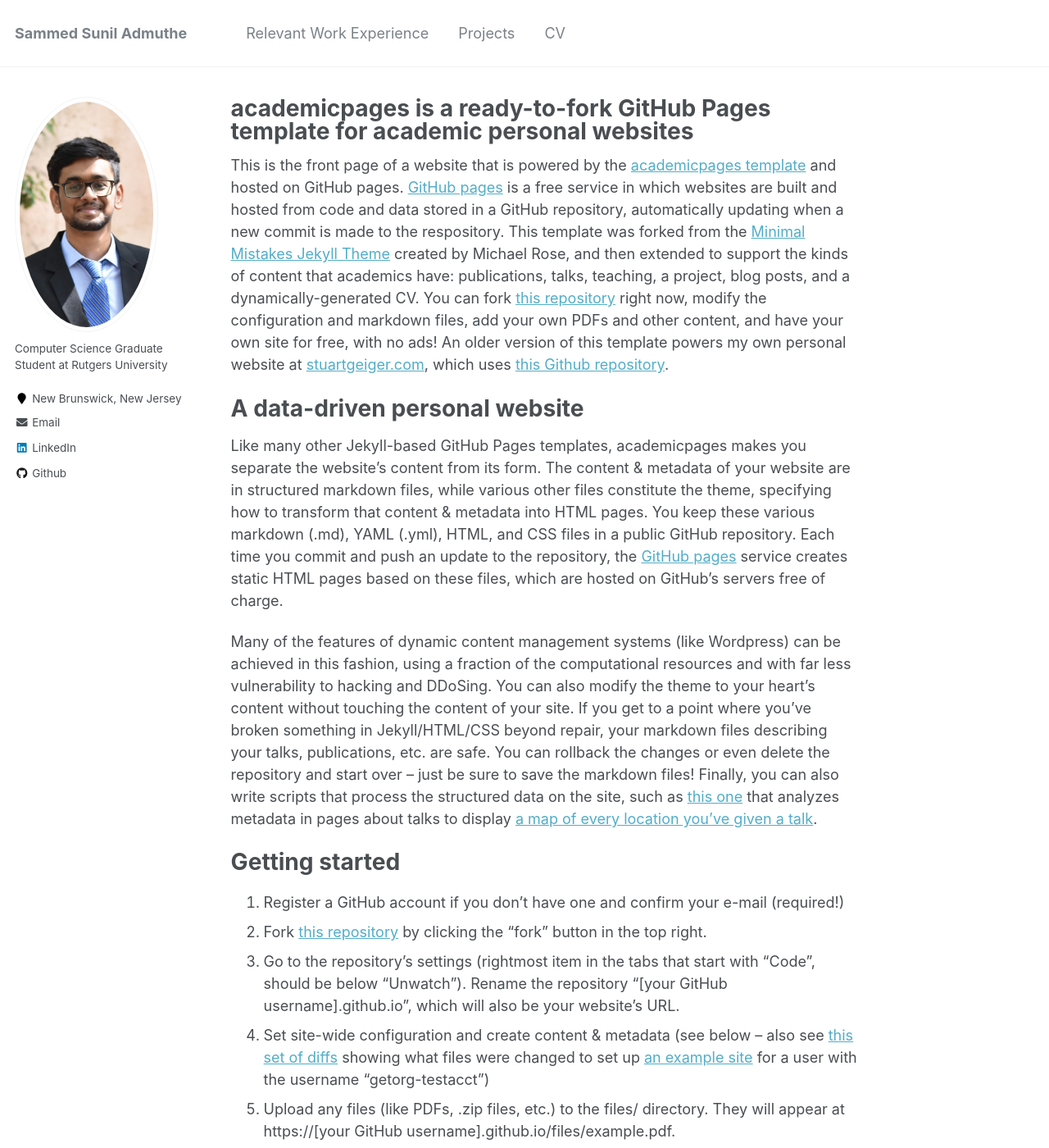
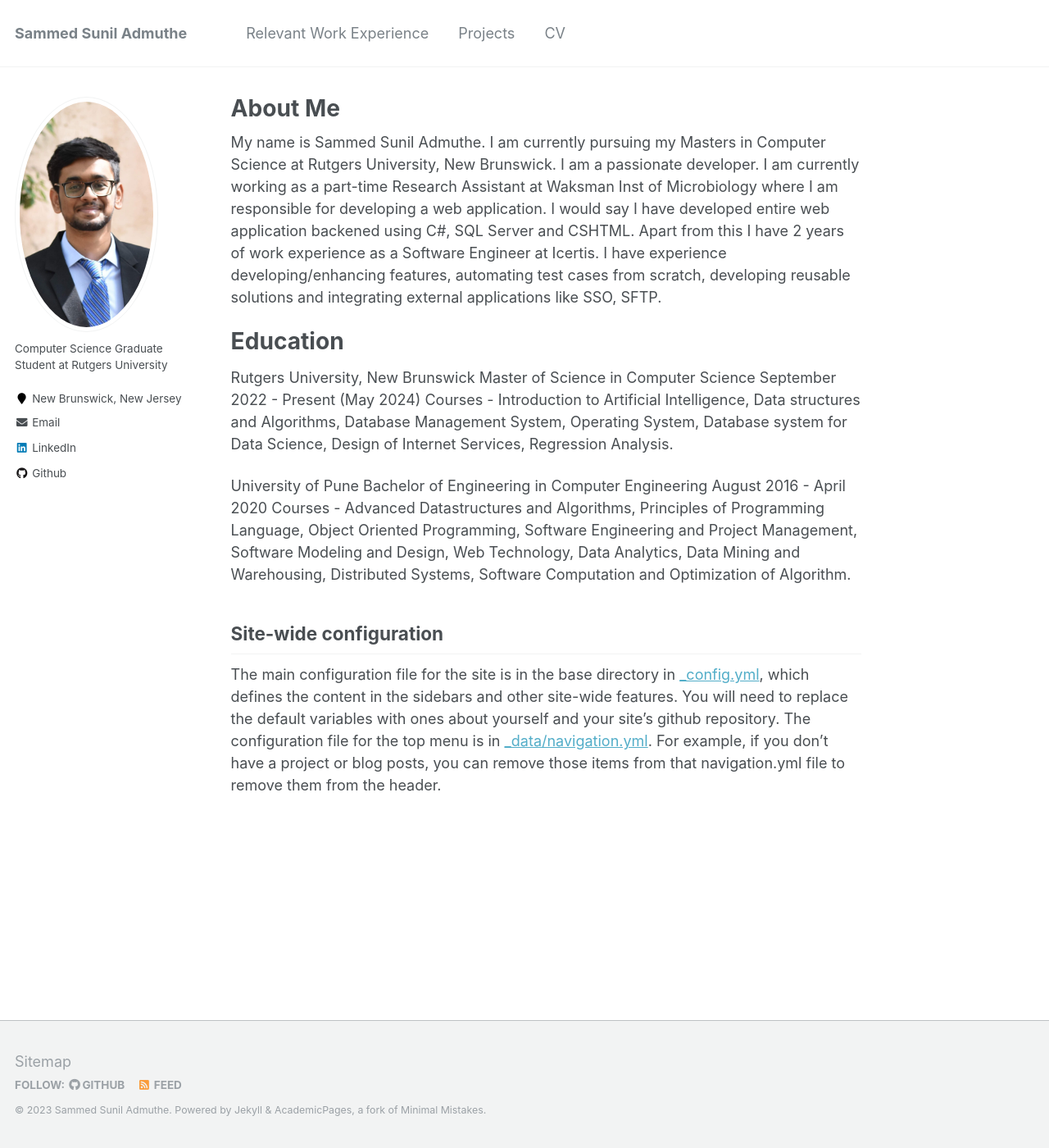
Before and after one commit to SammedAdmuthe/SammedAdmuthe.github.io, a Jekyll site: the page built from _pages/about.md, in a window 1280 px wide and 1400 px high. Shown: the whole window at 82% size. Built offline with Jekyll 4.4.1, drawn with Linux system fonts in a browser that asks for light colours; some of the changed text lies outside the part shown.

Commit message:
Added contents to About Page

```diff
--- a/_pages/about.md
+++ b/_pages/about.md
@@ -1,6 +1,6 @@
 ---
 permalink: /
-title: "academicpages is a ready-to-fork GitHub Pages template for academic personal websites"
+title: "About Me"
 excerpt: "About me"
 author_profile: true
 redirect_from:
@@ -8,43 +8,22 @@
   - /about.html
 ---
 
-This is the front page of a website that is powered by the [academicpages template](https://github.com/academicpages/academicpages.github.io) and hosted on GitHub pages. [GitHub pages](https://pages.github.com) is a free service in which websites are built and hosted from code and data stored in a GitHub repository, automatically updating when a new commit is made to the respository. This template was forked from the [Minimal Mistakes Jekyll Theme](https://mmistakes.github.io/minimal-mistakes/) created by Michael Rose, and then extended to support the kinds of content that academics have: publications, talks, teaching, a project, blog posts, and a dynamically-generated CV. You can fork [this repository](https://github.com/academicpages/academicpages.github.io) right now, modify the configuration and markdown files, add your own PDFs and other content, and have your own site for free, with no ads! An older version of this template powers my own personal website at [stuartgeiger.com](http://stuartgeiger.com), which uses [this Github repository](https://github.com/staeiou/staeiou.github.io).
+My name is Sammed Sunil Admuthe. I am currently pursuing my Masters in Computer Science at Rutgers University, New Brunswick. I am a passionate developer. I am currently working as a part-time Research Assistant at Waksman Inst of Microbiology where I am responsible for developing a web application. I would say I have developed entire web application backened using C#, SQL Server and CSHTML. Apart from this I have 2 years of work experience as a Software Engineer at Icertis. I have experience developing/enhancing features, automating test cases from scratch, developing reusable solutions and integrating external applications like SSO, SFTP.
 
-A data-driven personal website
+Education
 ======
-Like many other Jekyll-based GitHub Pages templates, academicpages makes you separate the website's content from its form. The content & metadata of your website are in structured markdown files, while various other files constitute the theme, specifying how to transform that content & metadata into HTML pages. You keep these various markdown (.md), YAML (.yml), HTML, and CSS files in a public GitHub repository. Each time you commit and push an update to the repository, the [GitHub pages](https://pages.github.com/) service creates static HTML pages based on these files, which are hosted on GitHub's servers free of charge.
+Rutgers University, New Brunswick
+Master of Science in Computer Science
+September 2022 - Present (May 2024)
+Courses -
+Introduction to Artificial Intelligence, Data structures and Algorithms, Database Management System, Operating System, Database system for Data Science, Design of Internet Services, Regression Analysis.
 
-Many of the features of dynamic content management systems (like Wordpress) can be achieved in this fashion, using a fraction of the computational resources and with far less vulnerability to hacking and DDoSing. You can also modify the theme to your heart's content without touching the content of your site. If you get to a point where you've broken something in Jekyll/HTML/CSS beyond repair, your markdown files describing your talks, publications, etc. are safe. You can rollback the changes or even delete the repository and start over -- just be sure to save the markdown files! Finally, you can also write scripts that process the structured data on the site, such as [this one](https://github.com/academicpages/academicpages.github.io/blob/master/talkmap.ipynb) that analyzes metadata in pages about talks to display [a map of every location you've given a talk](https://academicpages.github.io/talkmap.html).
-
-Getting started
-======
-1. Register a GitHub account if you don't have one and confirm your e-mail (required!)
-1. Fork [this repository](https://github.com/academicpages/academicpages.github.io) by clicking the "fork" button in the top right.
-1. Go to the repository's settings (rightmost item in the tabs that start with "Code", should be below "Unwatch"). Rename the repository "[your GitHub username].github.io", which will also be your website's URL.
-1. Set site-wide configuration and create content & metadata (see below -- also see [this set of diffs](http://archive.is/3TPas) showing what files were changed to set up [an example site](https://getorg-testacct.github.io) for a user with the username "getorg-testacct")
-1. Upload any files (like PDFs, .zip files, etc.) to the files/ directory. They will appear at https://[your GitHub username].github.io/files/example.pdf.
-1. Check status by going to the repository settings, in the "GitHub pages" section
+University of Pune
+Bachelor of Engineering in Computer Engineering
+August 2016 - April 2020
+Courses -
+Advanced Datastructures and Algorithms, Principles of Programming Language, Object Oriented Programming, Software Engineering and Project Management, Software Modeling and Design, Web Technology, Data Analytics, Data Mining and Warehousing, Distributed Systems, Software Computation and Optimization of Algorithm.
 
 Site-wide configuration
 ------
 The main configuration file for the site is in the base directory in [_config.yml](https://github.com/academicpages/academicpages.github.io/blob/master/_config.yml), which defines the content in the sidebars and other site-wide features. You will need to replace the default variables with ones about yourself and your site's github repository. The configuration file for the top menu is in [_data/navigation.yml](https://github.com/academicpages/academicpages.github.io/blob/master/_data/navigation.yml). For example, if you don't have a project or blog posts, you can remove those items from that navigation.yml file to remove them from the header.
-
-Create content & metadata
-------
-For site content, there is one markdown file for each type of content, which are stored in directories like _publications, _talks, _posts, _teaching, or _pages. For example, each talk is a markdown file in the [_talks directory](https://github.com/academicpages/academicpages.github.io/tree/master/_talks). At the top of each markdown file is structured data in YAML about the talk, which the theme will parse to do lots of cool stuff. The same structured data about a talk is used to generate the list of talks on the [Talks page](https://academicpages.github.io/talks), each [individual page](https://academicpages.github.io/talks/2012-03-01-talk-1) for specific talks, the talks section for the [CV page](https://academicpages.github.io/cv), and the [map of places you've given a talk](https://academicpages.github.io/talkmap.html) (if you run this [python file](https://github.com/academicpages/academicpages.github.io/blob/master/talkmap.py) or [Jupyter notebook](https://github.com/academicpages/academicpages.github.io/blob/master/talkmap.ipynb), which creates the HTML for the map based on the contents of the _talks directory).
-
-**Markdown generator**
-
-I have also created [a set of Jupyter notebooks](https://github.com/academicpages/academicpages.github.io/tree/master/markdown_generator
-) that converts a CSV containing structured data about talks or presentations into individual markdown files that will be properly formatted for the academicpages template. The sample CSVs in that directory are the ones I used to create my own personal website at stuartgeiger.com. My usual workflow is that I keep a spreadsheet of my publications and talks, then run the code in these notebooks to generate the markdown files, then commit and push them to the GitHub repository.
-
-How to edit your site's GitHub repository
-------
-Many people use a git client to create files on their local computer and then push them to GitHub's servers. If you are not familiar with git, you can directly edit these configuration and markdown files directly in the github.com interface. Navigate to a file (like [this one](https://github.com/academicpages/academicpages.github.io/blob/master/_talks/2012-03-01-talk-1.md) and click the pencil icon in the top right of the content preview (to the right of the "Raw | Blame | History" buttons). You can delete a file by clicking the trashcan icon to the right of the pencil icon. You can also create new files or upload files by navigating to a directory and clicking the "Create new file" or "Upload files" buttons.
-
-Example: editing a markdown file for a talk
-![Editing a markdown file for a talk](/images/editing-talk.png)
-
-For more info
-------
-More info about configuring academicpages can be found in [the guide](https://academicpages.github.io/markdown/). The [guides for the Minimal Mistakes theme](https://mmistakes.github.io/minimal-mistakes/docs/configuration/) (which this theme was forked from) might also be helpful.
```
